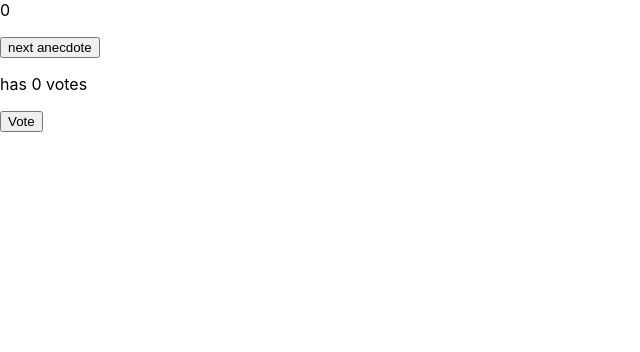
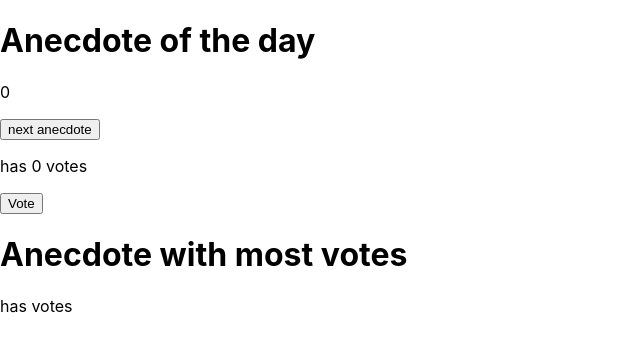
Before and after one commit to gkowalc/fullstackopen, a React (Create React App) app: page / in a window 1280 px wide. Shown: the top 352 px of the page, without its empty margins (0-640 px from the left). Built offline with nearby package versions, Linux system fonts and the light colour scheme.

Commit message:
ful  stack open week1 1.14*

```diff
--- a/src/App.js
+++ b/src/App.js
@@ -12,37 +12,45 @@ const App = () => {
     'Programming without an extremely heavy use of console.log is same as if a doctor would refuse to use x-rays or blood tests when diagnosing patients'
   ]
   const  [points, setpoints] = useState({ 0: 0, 1: 0, 2: 0, 3: 0, 4: 0, 5: 0, 6: 0})
-
   const [currentindex, setcurrentindex] = useState(0)
-
   const [selected, setSelected] = useState(0)
+const [highestvalue, sethighestvalue] = useState()
   const randomSelect = () => {
-
-
     const randomElement = anecdotes[Math.floor(Math.random() * anecdotes.length)]
-
     setSelected(randomElement)
     setcurrentindex(anecdotes.indexOf(randomElement))
     render()
     console.log(randomElement);
   }
+
+
+
 const addvote = () => {
 const copy = {...points}
 copy[currentindex] += 1
 setpoints(copy)
+//https://stackoverflow.com/questions/40561199/es6-how-to-define-functions-inside-a-const
+var maxkey = Object.keys(points).reduce((a, b) => points[a] > points[b] ? a : b);
 
+console.log(maxkey)
+sethighestvalue(maxkey)
+render()
 
 }
 
   return (
     <div>
 
-
+      <h1>Anecdote of the day</h1>
       {selected}
       <p>
       <button onClick={randomSelect}> next anecdote </button></p>
       <p>has {points[currentindex]} votes</p>
       <p><button onClick={addvote} >Vote</button></p>
+      <h1>Anecdote with most votes</h1>
+      {anecdotes[highestvalue]}
+      <p>has {points[highestvalue]} votes</p>
+
     </div>
   )
 }
```
